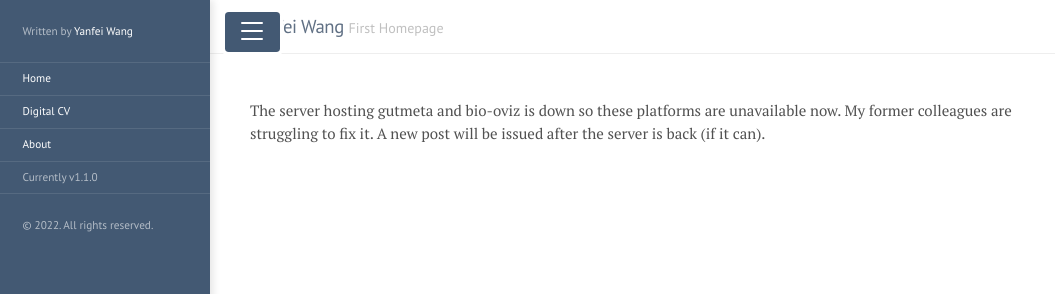
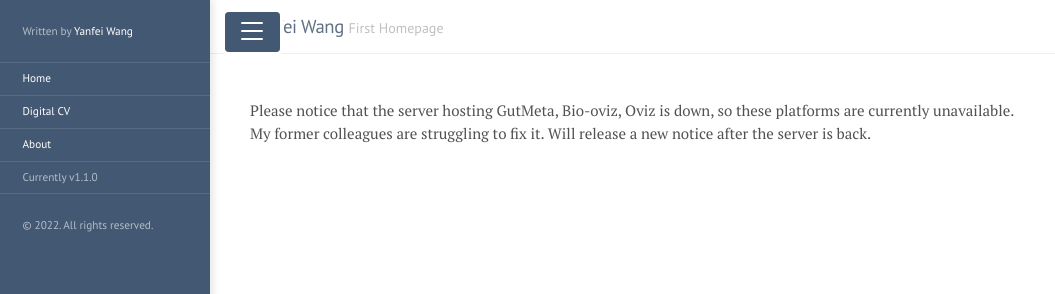
Before and after one commit to apphiaWang/home, a Jekyll site: the page built from _posts/2022-11-03-server-down.md, in a window 1280 px wide. Shown: the top 294 px of the page, without its empty margins (0-1055 px from the left). Built offline with Jekyll 4.4.1, drawn with Linux system fonts in a browser that asks for light colours.

Commit message:
add server down post

```diff
--- a/_posts/2022-11-03-server-down.md
+++ b/_posts/2022-11-03-server-down.md
@@ -1,7 +1,7 @@
 ---
 layout: default
-title: Oops.. Server down
-date: 2020-11-03 19:00:00
+title: Oops! Server down...
+date: 2022-11-03 14:40:45
 ---
 
-The server hosting gutmeta and bio-oviz is down so these platforms are unavailable now. My former colleagues are struggling to fix it. A new post will be issued after the server is back (if it can).
+Please notice that the server hosting GutMeta, Bio-oviz, Oviz is down, so these platforms are currently unavailable. My former colleagues are struggling to fix it. Will release a new notice after the server is back.
```
Also changed, not shown: _posts/2020-11-01-my-first-post.md (added, +11 -0 lines), digital-cv.md (+1 -1 lines).
